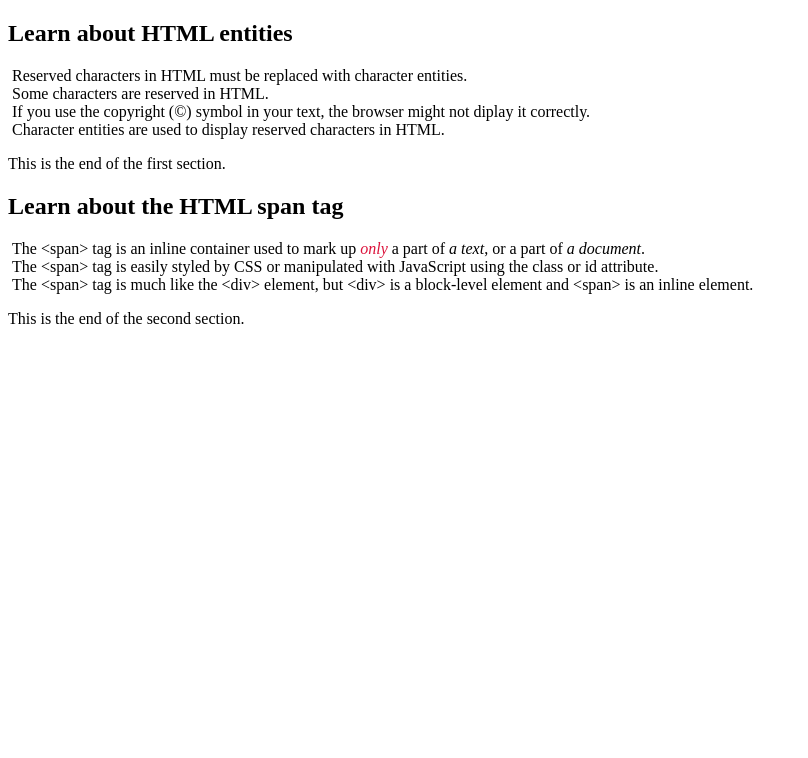
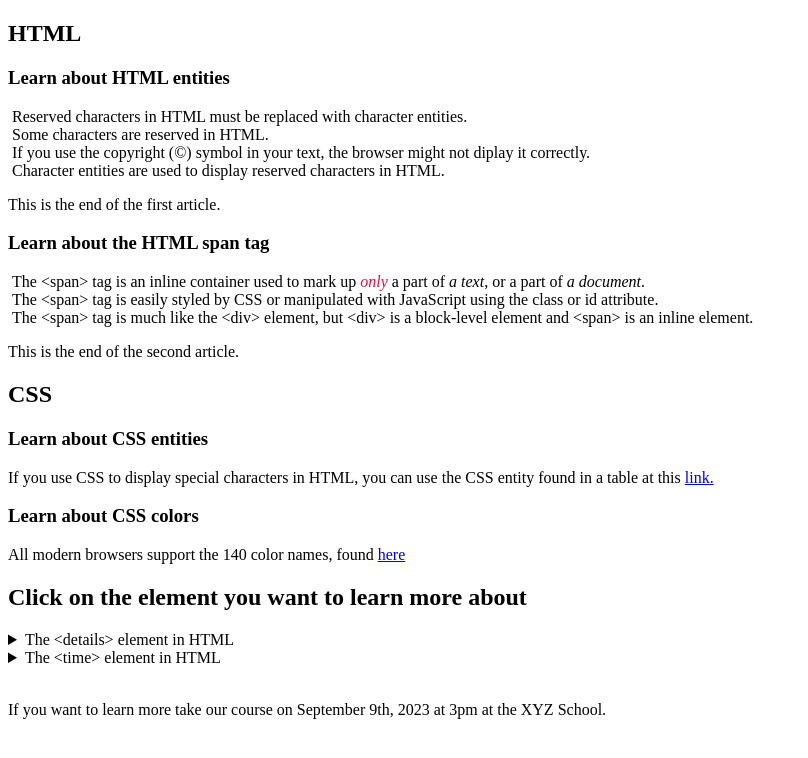
Before and after one commit to zsuzsannamangu/HTML-and-CSS-Projects, a plain HTML site: page Basic_HTML_and_CSS/Basic_HTML_6.html in a window 1280 px wide. Shown: the whole page, without its empty margins (0-808 px from the left). Drawn offline with Linux system fonts and the light colour scheme.

Commit message:
Update Basic_HTML_6.html
Added elements: <details>, <summary>, <time>, <article>.

```diff
--- a/Basic_HTML_and_CSS/Basic_HTML_6.html
+++ b/Basic_HTML_and_CSS/Basic_HTML_6.html
@@ -5,17 +5,45 @@
 	</head>
 	<body>
 		<section>
-			<h1>Learn about HTML entities</h1>
-			<p>&nbsp;Reserved characters in HTML must be replaced with character entities.<br>&nbsp;Some characters are reserved in HTML.<br>&nbsp;If you use the copyright (&copy;) symbol in your text, the browser might not diplay it correctly.<br>&nbsp;Character entities are used to display reserved characters in HTML.</p>
-			<p>This is the end of the first section.</p>
+			<h1>HTML</h1>
+			<article>
+				<h3>Learn about HTML entities</h3>
+				<p>&nbsp;Reserved characters in HTML must be replaced with character entities.<br>&nbsp;Some characters are reserved in HTML.<br>&nbsp;If you use the copyright (&copy;) symbol in your text, the browser might not diplay it correctly.<br>&nbsp;Character entities are used to display reserved characters in HTML.</p>
+				<p>This is the end of the first article.</p>
+			</article>
+			<article>
+				<h3>Learn about the HTML span tag</h3>
+				<p>
+				&nbsp;The &lt;span&gt; tag is an inline container used to mark up <span style="color:Crimson; font-style:italic">only</span> a part of <em>a text</em>, or a part of <em>a document</em>.<br>
+				&nbsp;The &lt;span&gt; tag is easily styled by CSS or manipulated with JavaScript using the class or id attribute.<br>
+				&nbsp;The &lt;span&gt; tag is much like the &lt;div&gt; element, but &lt;div&gt; is a block-level element and &lt;span&gt; is an inline element.</p>
+				<p>This is the end of the second article.</p>
+			</article>
 		</section>
 		<section>
-			<h2>Learn about the HTML span tag</h2>
-			<p>
-			&nbsp;The &lt;span&gt; tag is an inline container used to mark up <span style="color:Crimson; font-style:italic">only</span> a part of <em>a text</em>, or a part of <em>a document</em>.<br>
-			&nbsp;The &lt;span&gt; tag is easily styled by CSS or manipulated with JavaScript using the class or id attribute.<br>
-			&nbsp;The &lt;span&gt; tag is much like the &lt;div&gt; element, but &lt;div&gt; is a block-level element and &lt;span&gt; is an inline element.</p>
-			<p>This is the end of the second section.</p>
+			<h1>CSS</h1>
+			<article>
+				<h3>Learn about CSS entities</h3>
+				<p>If you use CSS to display special characters in HTML, you can use the CSS entity found in a table at this <a href="https://www.w3schools.com/cssref/css_entities.php">link.</a></p>
+			</article>
+			<article>
+				<h3>Learn about CSS colors</h3>
+				<p>All modern browsers support the 140 color names, found <a href="https://www.w3schools.com/cssref/css_colors.php">here</a></p>
+			</article>
+		</section>
+		<section>
+			<h1>Click on the element you want to learn more about</h1>
+			<details>
+				<summary>The &lt;details&gt; element in HTML</summary>
+				<p>The &lt;details&gt; tag specifies additional details that the user can open and close on demand. The &lt;details&gt; tag is often used to create an interactive widget that the user can open and close. By default, the widget is closed. When open, it expands, and displays the content within.</p>
+			</details>
+			<details>
+				<summary>The &lt;time&gt; element in HTML</summary>
+				<p>The &lt;time&gt; tag defines a specific time (or datetime). The datetime attribute of this element is used translate the time into a machine-readable format so that browsers can offer to add date reminders through the user's calendar, and search engines can produce smarter search results.</p>
+			</details>
+		</section><br>
+		<section>
+			<p>If you want to learn more take our course on <time datetime="2023-09-09 15:00"></time>September 9th, 2023 at 3pm at the XYZ School.</p>
 		</section>
 	</body>
 </html>
```
